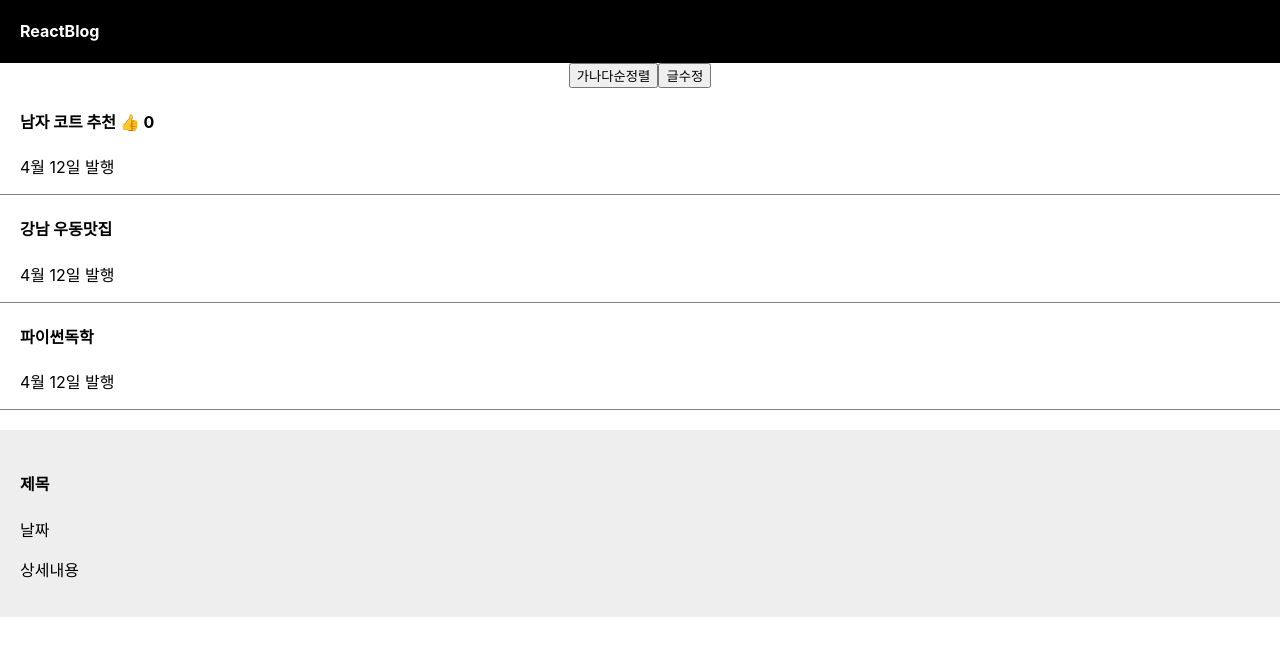
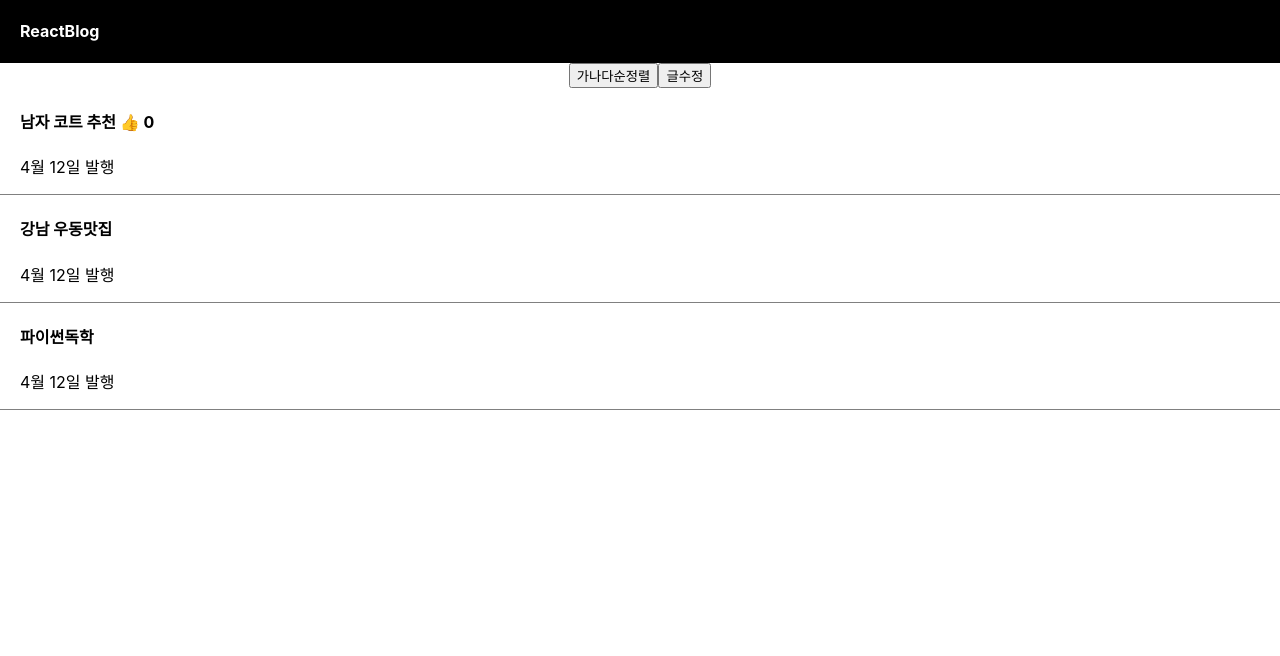
Before and after one commit to NoahKoo/ReactPractice, a React (Create React App) app: page / in a window 1280 px wide. Shown: the top 656 px of the page. Built offline with nearby package versions, Linux system fonts and the light colour scheme.

Commit message:
feat(app): Toggling Modal

```diff
--- a/src/App.js
+++ b/src/App.js
@@ -1,4 +1,3 @@
-import A from "./A";
 import "./App.css";
 import { useState } from "react";
 
@@ -9,6 +8,7 @@ function App() {
     "파이썬독학",
   ]);
   let [count, setCount] = useState(0);
+  let [modal, setModal] = useState(false);
 
   return (
     <div className="App">
@@ -52,10 +52,18 @@ function App() {
         <p>4월 12일 발행</p>
       </div>
       <div className="list">
-        <h4>{글제목[2]}</h4>
+        <h4
+          onClick={() => {
+            // 방법 1: modal == true ? setModal(false) : setModal(true);
+            // 방법 2: setModal((modal) => { return !modal;});
+            setModal(!modal);
+          }}
+        >
+          {글제목[2]}
+        </h4>
         <p>4월 12일 발행</p>
       </div>
-      <Modal />
+      {modal == true ? <Modal /> : null}
     </div>
   );
 }
```
